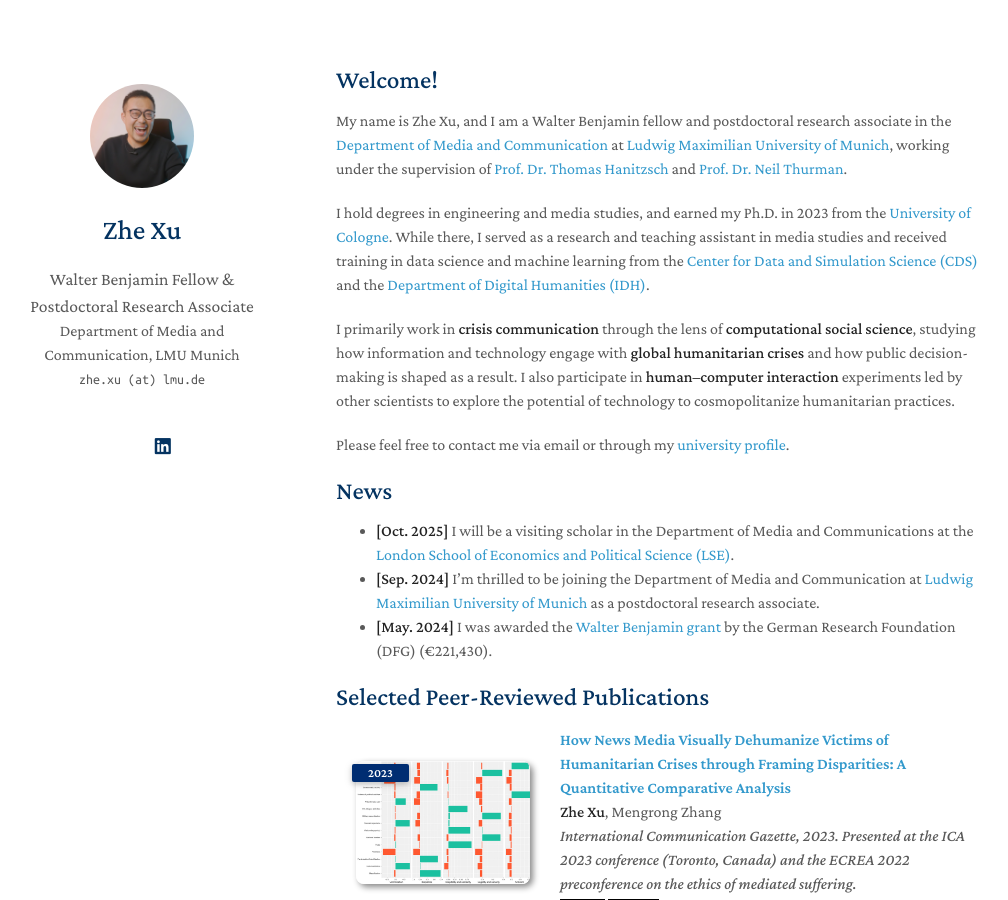
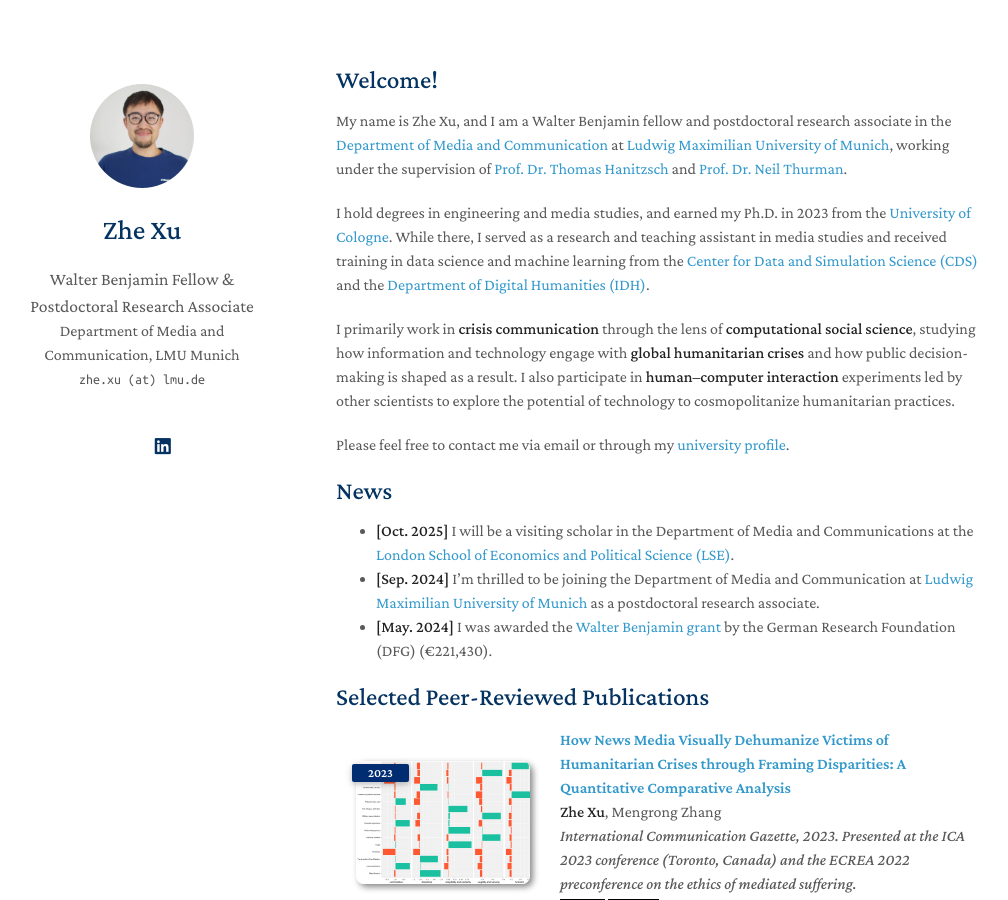
Before and after one commit to zhexuphd/home, a Jekyll site: the page built from index.md, in a window 1280 px wide and 900 px high. Shown: the whole window, without its empty margins (134-1142 px from the left). Built offline with Jekyll 4.4.1, drawn with Linux system fonts in a browser that asks for light colours; a style sheet for code colours, icons or effects is not loaded; our own code applies the rules of GitHub Pages for plain Markdown files.

Commit message:
Update _config.yml

```diff
--- a/_config.yml
+++ b/_config.yml
@@ -20,9 +20,9 @@
 
 # Images (e.g., your profile picture and your website's favicon)
 # "favicon" and "favicon_dark" are used for the light and dark modes, respectively.
-avatar: ./assets/img/avatar.jpg
-favicon: ./assets/img/avatar.jpg
-favicon_dark: ./assets/img/avatar.jpg
+avatar: ./assets/img/IMG_4137.JPG
+favicon: ./assets/img/IMG_4137.JPG
+favicon_dark: ./assets/img/IMG_4137.JPG
 
 # Footnote
 # You may use the option to disable the footnote, "Powered by Jekyll and Minimal Light theme."
```
